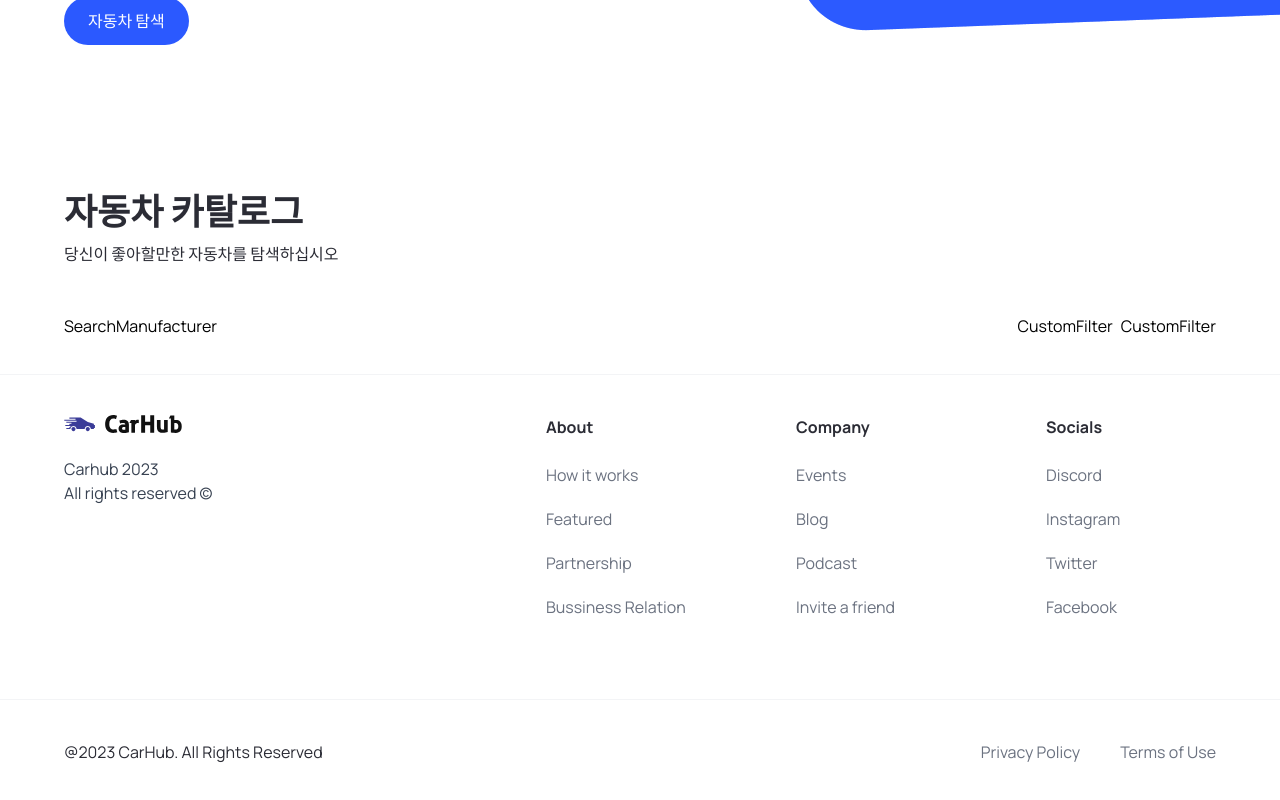
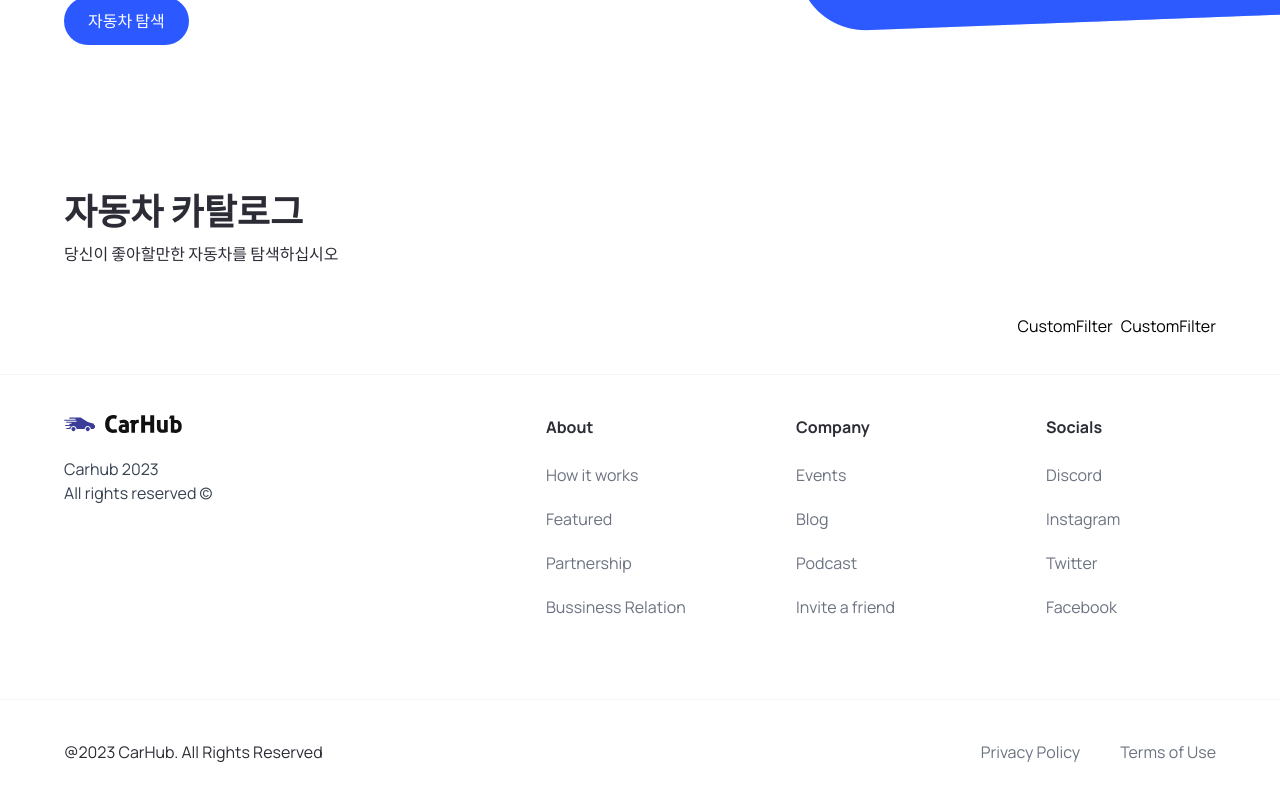
Before and after one commit to dongkyun2331/car_showcase, a Next.js app: page / in a window 1280 px wide. Shown: the part 672-1472 px from the top of the page. Built offline with nearby package versions, Linux system fonts and the light colour scheme.

Commit message:
Combobox

```diff
--- a/components/SearchManufacturer.tsx
+++ b/components/SearchManufacturer.tsx
@@ -1,10 +1,18 @@
+import { Combobox, Transition } from "@headlessui/react";
+
 import { SearchManufacturerProps } from "@/types";
 
 const SearchManufacturer = ({
   manufacturer,
   setManufacturer,
 }: SearchManufacturerProps) => {
-  return <div>SearchManufacturer</div>;
+  return (
+    <div className="search-manufacturer">
+      <Combobox>
+        <div className="relative w-full"></div>
+      </Combobox>
+    </div>
+  );
 };
 
 export default SearchManufacturer;
```
